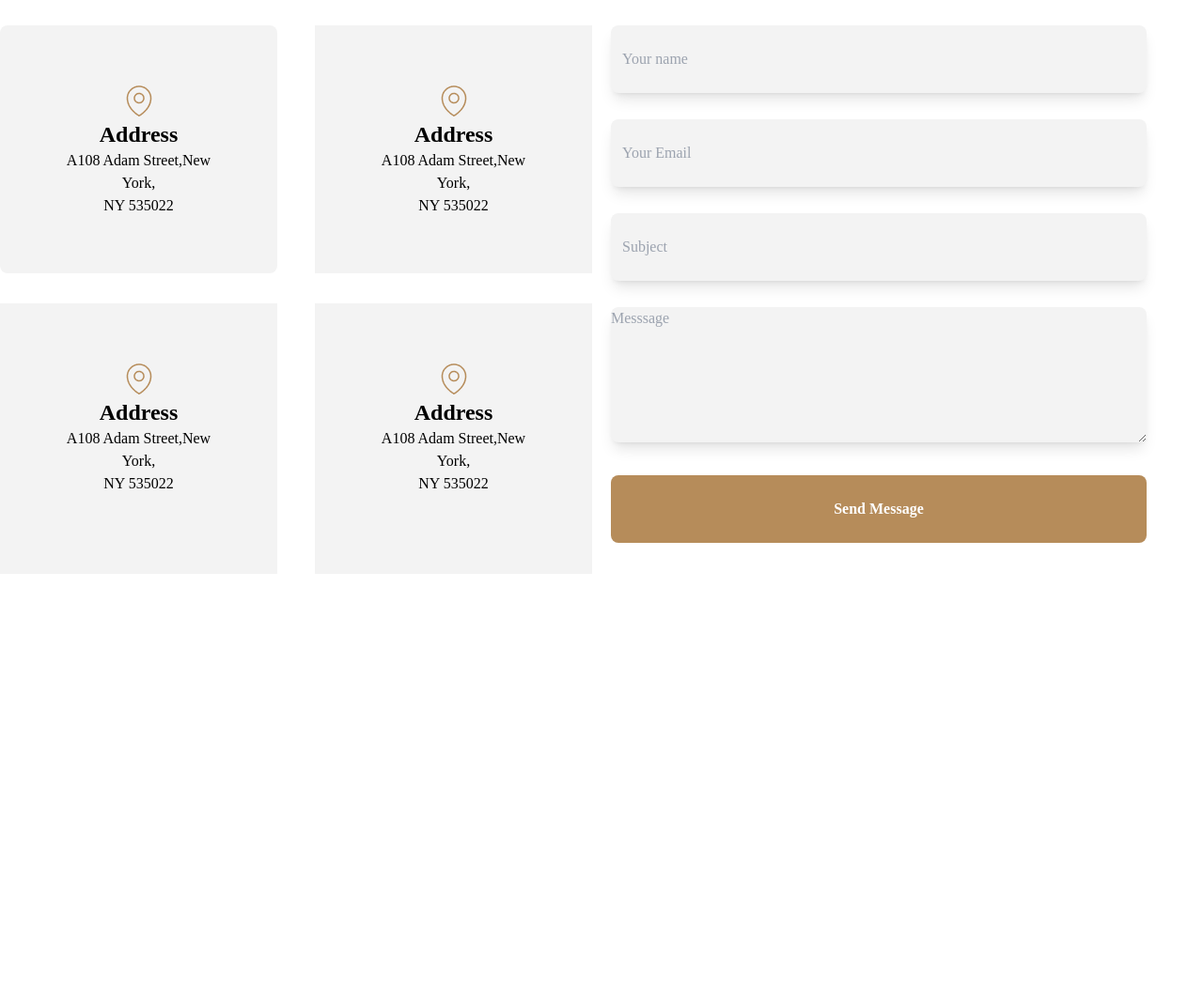
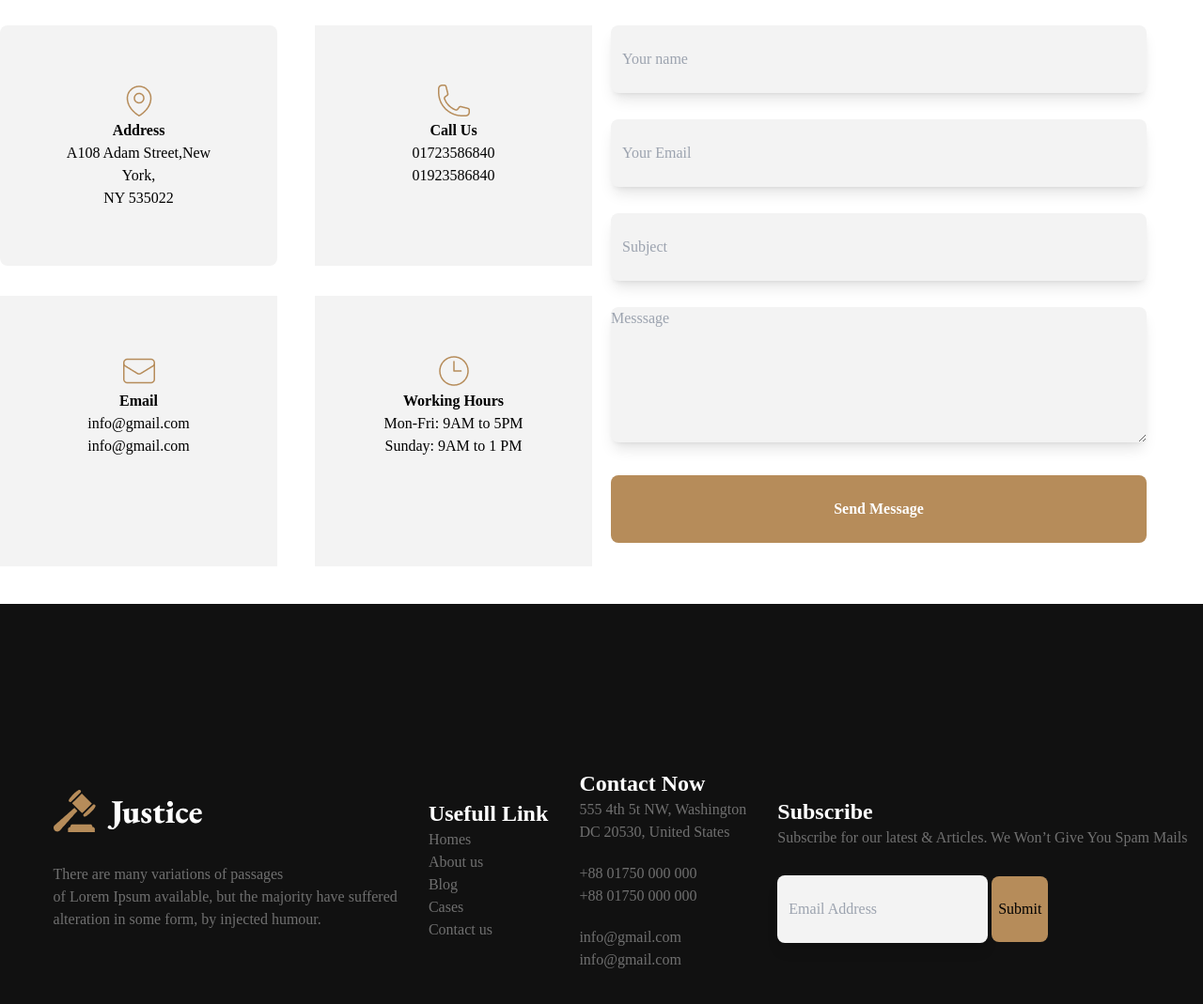
Before and after one commit to jahangiralom99/Legal-solution-Resources, a plain HTML site: page index.html in a window 1280 px wide. Shown: the part 3700-4769 px from the top of the page at 94% size. Before the commit the page ends 4311 px from the top, so only its background shows below. Drawn offline with nearby package versions, Linux system fonts and the light colour scheme.

Commit message:
addede footer

```diff
--- a/index.html
+++ b/index.html
@@ -372,30 +372,31 @@
           <p class="text-ptaxt text-center mt-5">There are many variations of passages of Lorem Ipsum available, but the majority have suffered alteration in some form, by injected humour.</p>
 
           <div class=" mt-10 grid md:grid-cols-1 lg:grid-cols-2 gap-5">
+            <!-- start contact us -->
               <div class="grid grid-cols-1 md:grid-cols-2 gap-x-10 gap-y-8">
                    <div class="text-center bg-[#F3F3F3] rounded-lg p-[60px]">
                       <img class="inline" src="/images/location.png" alt="">
 
-                    <h3 class="text-2xl font-semibold">Address</h3>
+                    <h3 class="text-1xl font-semibold">Address</h3>
                     <p class="text-ptext">A108 Adam Street,New York, <br> NY 535022</p>
                    </div>
                    <div class="text-center p-[60px] bg-[#F3F3F3]">
-                      <img class="inline" src="/images/location.png" alt="">
+                      <img class="inline" src="/images/call.png" alt="">
 
-                    <h3 class="text-2xl font-semibold">Address</h3>
-                    <p class="text-ptext">A108 Adam Street,New York, <br> NY 535022</p>
+                    <h3 class="text-1xl font-semibold">Call Us</h3>
+                    <p class="text-ptext">01723586840 <br> 01923586840</p>
                    </div>
                    <div class="text-center p-[60px]  bg-[#F3F3F3]">
-                      <img class="inline" src="/images/location.png" alt="">
+                      <img class="inline" src="/images/email.png" alt="">
 
-                    <h3 class="text-2xl font-semibold">Address</h3>
-                    <p class="text-ptext">A108 Adam Street,New York, <br> NY 535022</p>
+                    <h3 class="text-1xl font-semibold">Email</h3>
+                    <p class="text-ptext">info@gmail.com <br>info@gmail.com</p>
                    </div>
                    <div class="text-center p-[60px] h-72 bg-[#F3F3F3]">
-                      <img class="inline" src="/images/location.png" alt="">
+                      <img class="inline" src="/images/time.png" alt="">
 
-                    <h3 class="text-2xl font-semibold">Address</h3>
-                    <p class="text-ptext">A108 Adam Street,New York, <br> NY 535022</p>
+                    <h3 class="text-1xl font-semibold">Working Hours</h3>
+                    <p class="text-ptext">Mon-Fri: 9AM to 5PM<br>Sunday: 9AM to 1 PM</p>
                    </div>
               </div>
               <div class="ml-2 lg:ml-0 mt-8 lg:mt-0">
@@ -411,18 +412,45 @@
                  <button class="mt-7 w-[100%] lg:w-[570px] h-[72px] bg-[#B68C5A] rounded-lg text-white font-semibold">Send Message</button>
               </div>
           </div>
+          <!-- end message -->
         </section>
-
         <!-- end main  -->
     </main>
-    <footer>
+    <footer class="lg:flex lg:justify-around pl-10 pt-10 lg:items-center mt-10 lg:h-[506px] bg-[#111111] ">
         <!-- start footer -->
 
+            <div class="border-none" >
+              <img src="/images/logo.png" alt="">
+              <p class="text-ptaxt mt-8">There are many variations of passages <br>
+                 of Lorem Ipsum available, but the majority have suffered <br> alteration in some form, by injected humour.</p>
+            </div>
+            <div>
+                <h3 class="text-2xl text-white mt-5 font-semibold">Usefull Link</h3>
+                <ul class="text-ptaxt">
+                  <li><a href="">Homes</a></li>
+                  <li><a href=""></a>About us</li>
+                  <li><a href=""></a>Blog</li>
+                  <li><a href=""></a>Cases</li>
+                  <li><a href=""></a>Contact us</li>
+                </ul>
+            </div>
+            <div>
+              <h3 class="text-2xl text-white mt-5 font-semibold">Contact Now</h3>
+              <p class="text-ptaxt">555 4th 5t NW, Washington <br>
+                DC 20530, United States</p>
+                <p class="text-ptaxt mt-5">+88 01750 000 000 <br>
+                  +88 01750 000 000</p>
+                  <p class="text-ptaxt mt-5">info@gmail.com <br>
+                    info@gmail.com</p>
+            </div>
+            <div>
+              <h3 class="mt-5 text-2xl text-white font-semibold">Subscribe</h3>
+              <p class="text-ptaxt">Subscribe for our latest & Articles. We Won’t Give You Spam Mails</p>
+              <input class=" mt-7 h-[72px] bg-[#F3F3F3] border-none shadow-lg rounded-lg text-[#707070]" type="email" name="" id="" placeholder="Email Address">
+              <button class=" bg-[#B68C5A] rounded-lg h-[70px] w-[60px]">Submit</button>
+            </div>
         <!-- end footer -->
     </footer>
-
-
-
 
     <script src="https://cdnjs.cloudflare.com/ajax/libs/flowbite/1.6.3/flowbite.min.js"></script>
 </body>
```
